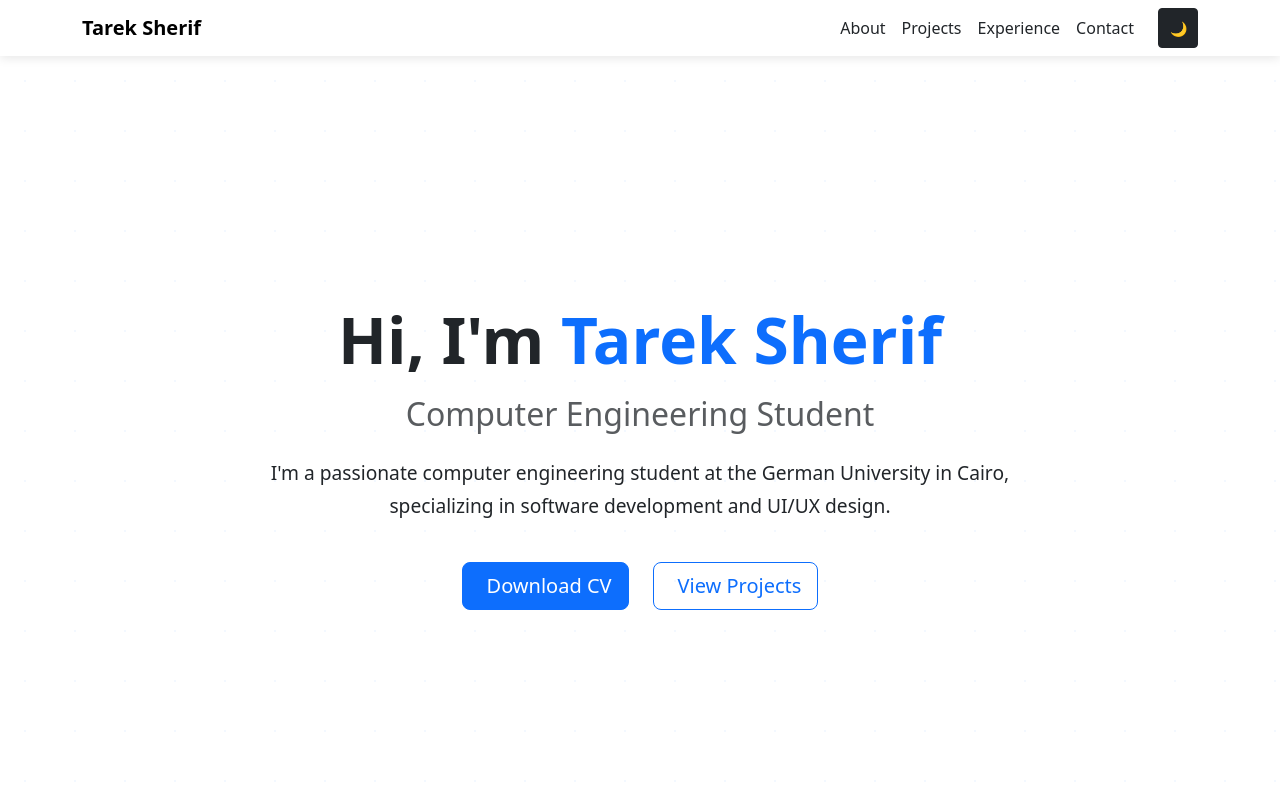
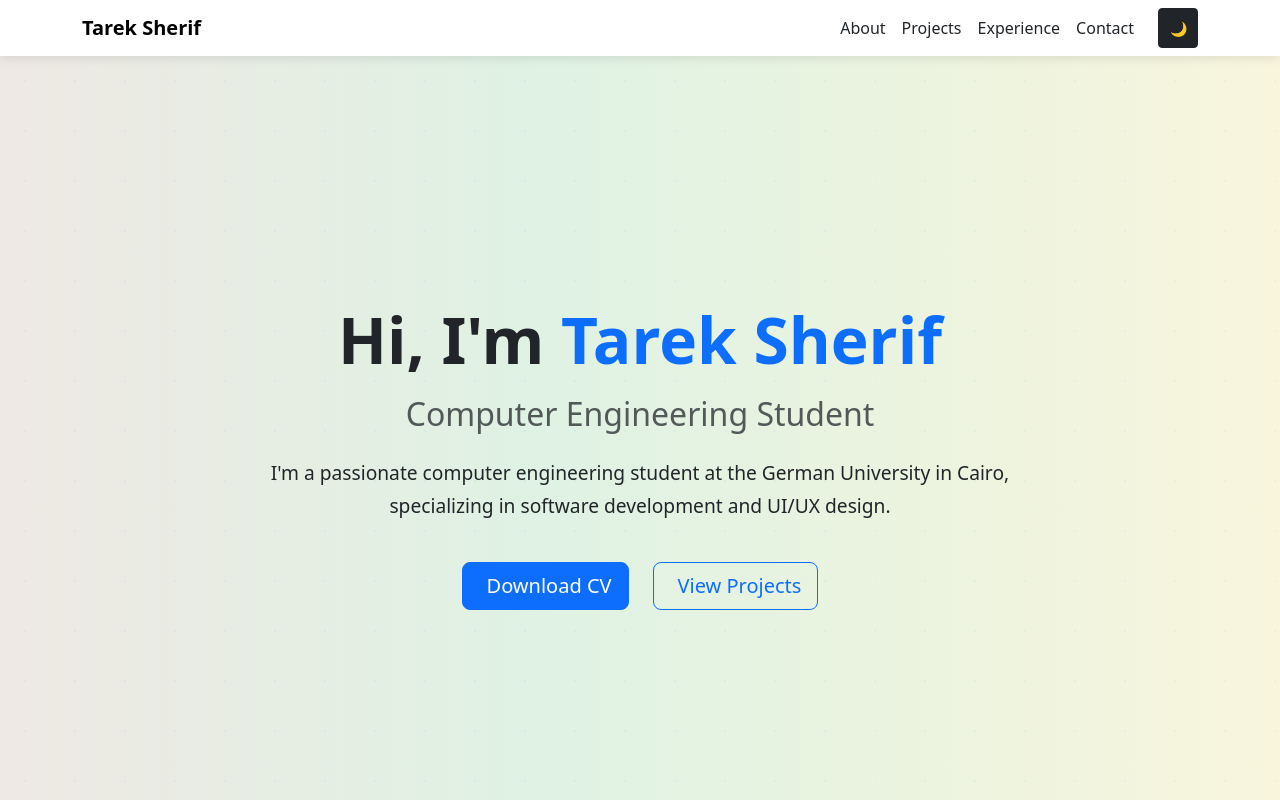
Before and after one commit to tareksherif64/portfolio-website, a React (Vite) app: page / in a window 1280 px wide. Shown: the top 800 px of the page. Built offline with nearby package versions, Linux system fonts and the light colour scheme.

Commit message:
Added landing page bg_animation

```diff
--- a/src/pages/Home.jsx
+++ b/src/pages/Home.jsx
@@ -17,6 +17,7 @@ function Home() {
   return (
     <section className={styles.home}>
       <div className={styles.backgroundPattern}></div>
+      <div className={styles.backgroundAnimation}></div>
       <Container>
         <motion.div
           className={styles.content}
--- a/src/styles/Home.module.css
+++ b/src/styles/Home.module.css
@@ -27,18 +27,30 @@
 
 .backgroundAnimation {
   position: absolute;
-  top: -50%;
-  left: -50%;
-  right: -50%;
-  bottom: -50%;
+  top: 0;
+  left: 0;
+  right: 0;
+  bottom: 0;
   background: linear-gradient(
-    45deg,
-    rgba(var(--bs-primary-rgb), 0.05) 0%,
-    rgba(var(--bs-primary-rgb), 0.02) 100%
+    270deg,
+    rgba(0, 123, 255, 0.15),  /* Blue */
+    rgba(255, 193, 7, 0.15),  /* Yellow */
+    rgba(40, 167, 69, 0.15),  /* Green */
+    rgba(220, 53, 69, 0.15),  /* Red */
+    rgba(0, 123, 255, 0.15)
   );
+  background-size: 300% 300%;
+  animation: gradientShift 8s ease-in-out infinite;
   z-index: 0;
-  animation: rotate 20s linear infinite;
   pointer-events: none;
+}
+
+@keyframes gradientShift {
+  0% { background-position: 0% 50%; }
+  25% { background-position: 50% 50%; }
+  50% { background-position: 100% 50%; }
+  75% { background-position: 50% 50%; }
+  100% { background-position: 0% 50%; }
 }
 
 .content {
@@ -192,13 +204,4 @@
 .container {
     background-color: var(--background-color, #f8f9fa);
     transition: background-color 0.3s ease-in-out;
-  }
-
-@keyframes rotate {
-  from {
-    transform: rotate(0deg);
-  }
-  to {
-    transform: rotate(360deg);
-  }
 }
```
